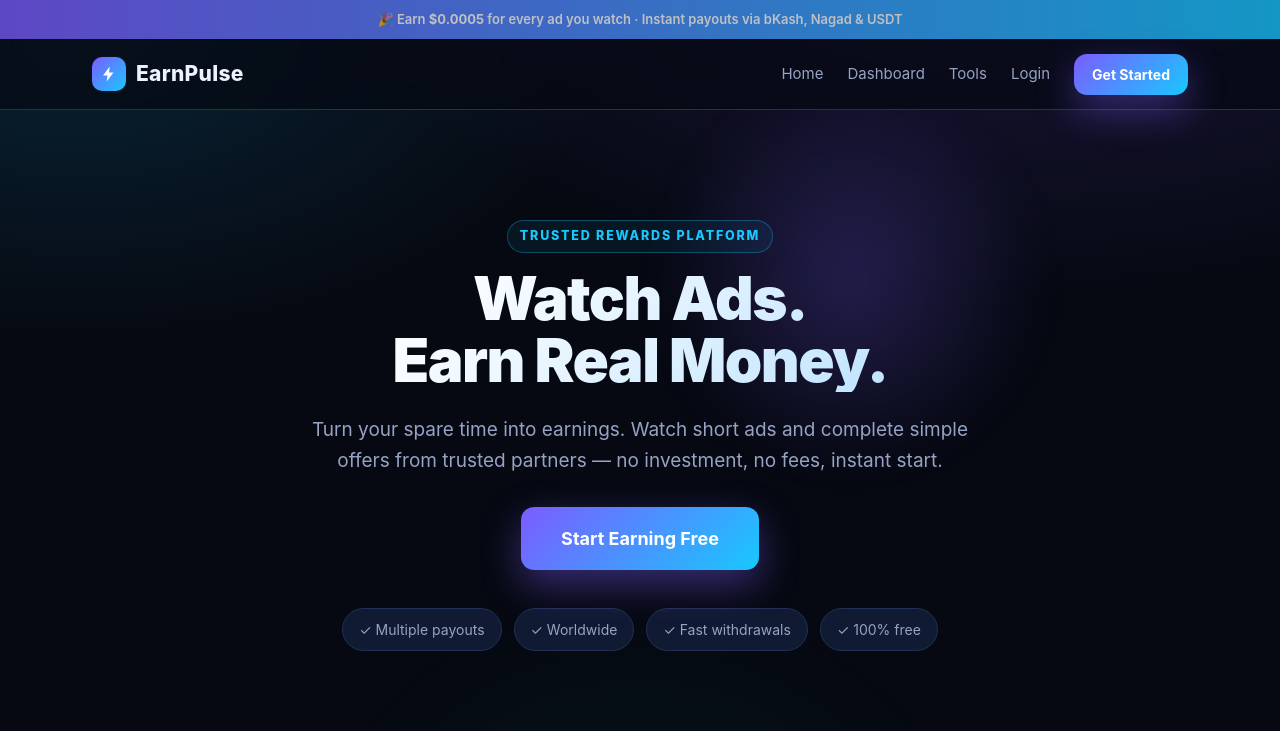
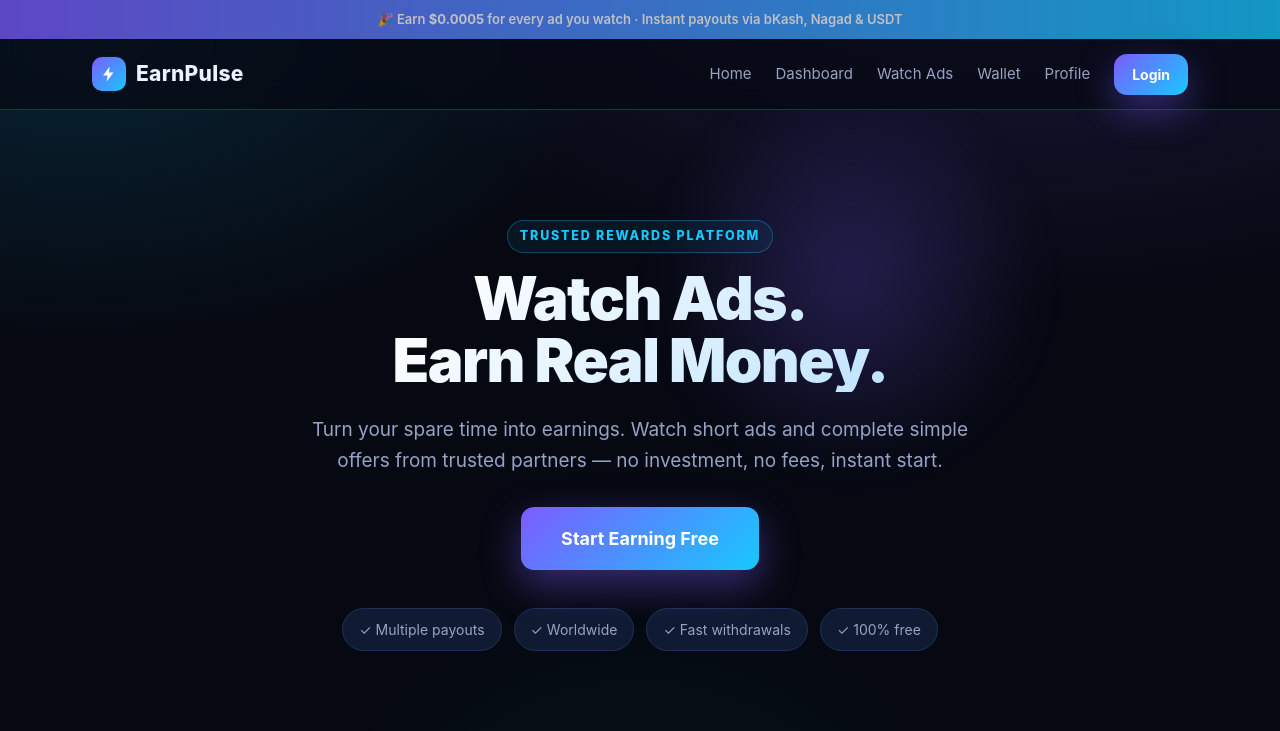
Before and after one commit to swampodsarkar321/EarnPulse, a Next.js app: page / in a window 1280 px wide. Shown: the top 731 px of the page. Built offline with nearby package versions, Linux system fonts and the light colour scheme; no server answers.

Commit message:
Remove Tools option; nav/footer now: Home, Dashboard, Watch Ads, Wallet, Profile

```diff
--- a/app/components/Footer.jsx
+++ b/app/components/Footer.jsx
@@ -24,9 +24,9 @@ export default function Footer() {
             <ul>
               <li><a href="/">Home</a></li>
               <li><a href="/dashboard">Dashboard</a></li>
-              <li><a href="/tools">Link Tools</a></li>
-              <li><a href="/#how">How it works</a></li>
-              <li><a href="/#join">Get started</a></li>
+              <li><a href="/#earn">Watch Ads</a></li>
+              <li><a href="/dashboard">Wallet</a></li>
+              <li><a href="/dashboard">Profile</a></li>
             </ul>
           </div>
 
--- a/app/components/Nav.jsx
+++ b/app/components/Nav.jsx
@@ -9,9 +9,10 @@ export default function Nav() {
         <nav>
           <a href="/">Home</a>
           <a href="/dashboard">Dashboard</a>
-          <a href="/tools">Tools</a>
-          <a href="/login">Login</a>
-          <a href="/#join" className="btn btn-sm">Get Started</a>
+          <a href="/#earn">Watch Ads</a>
+          <a href="/dashboard">Wallet</a>
+          <a href="/dashboard">Profile</a>
+          <a href="/login" className="btn btn-sm">Login</a>
         </nav>
       </div>
     </header>
```
